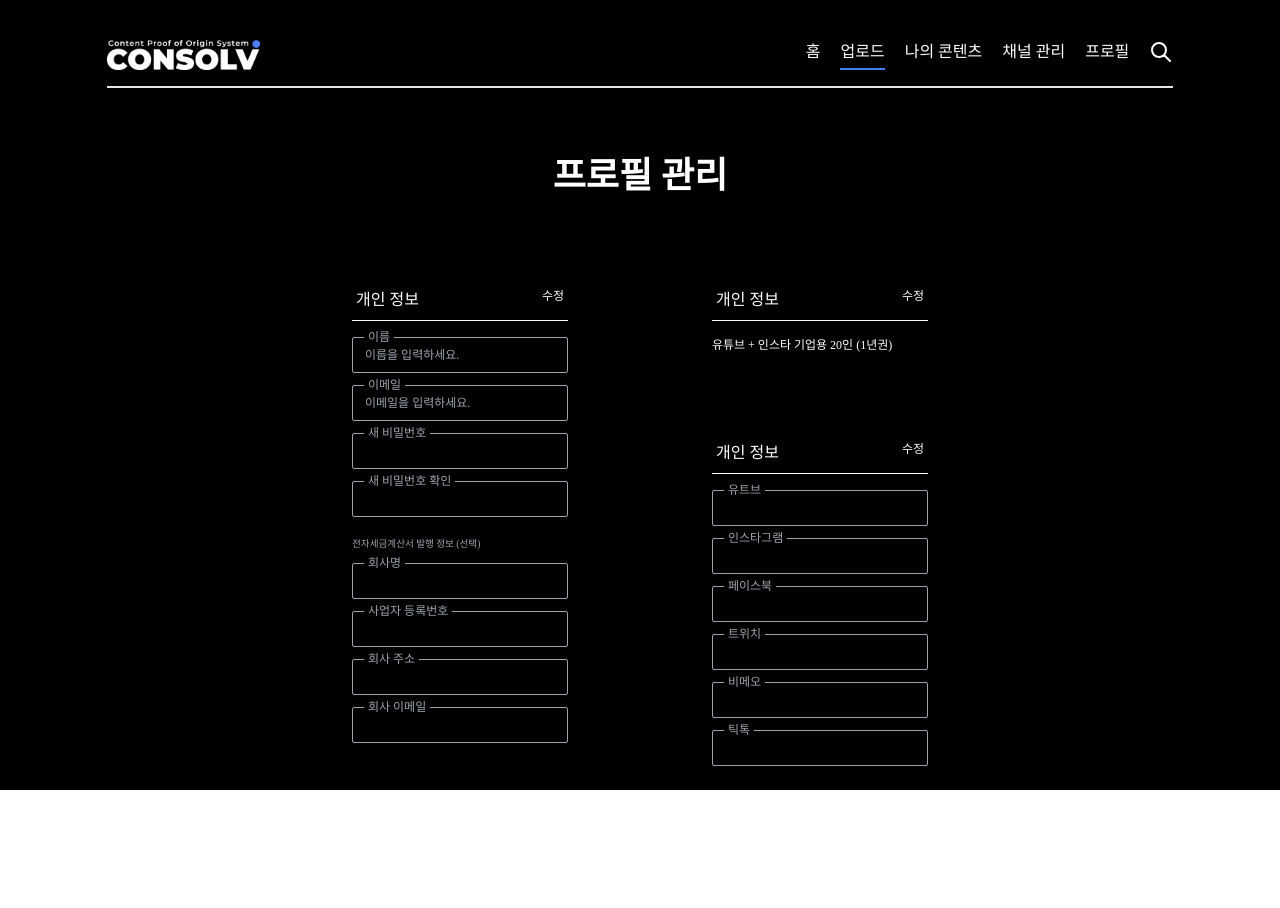
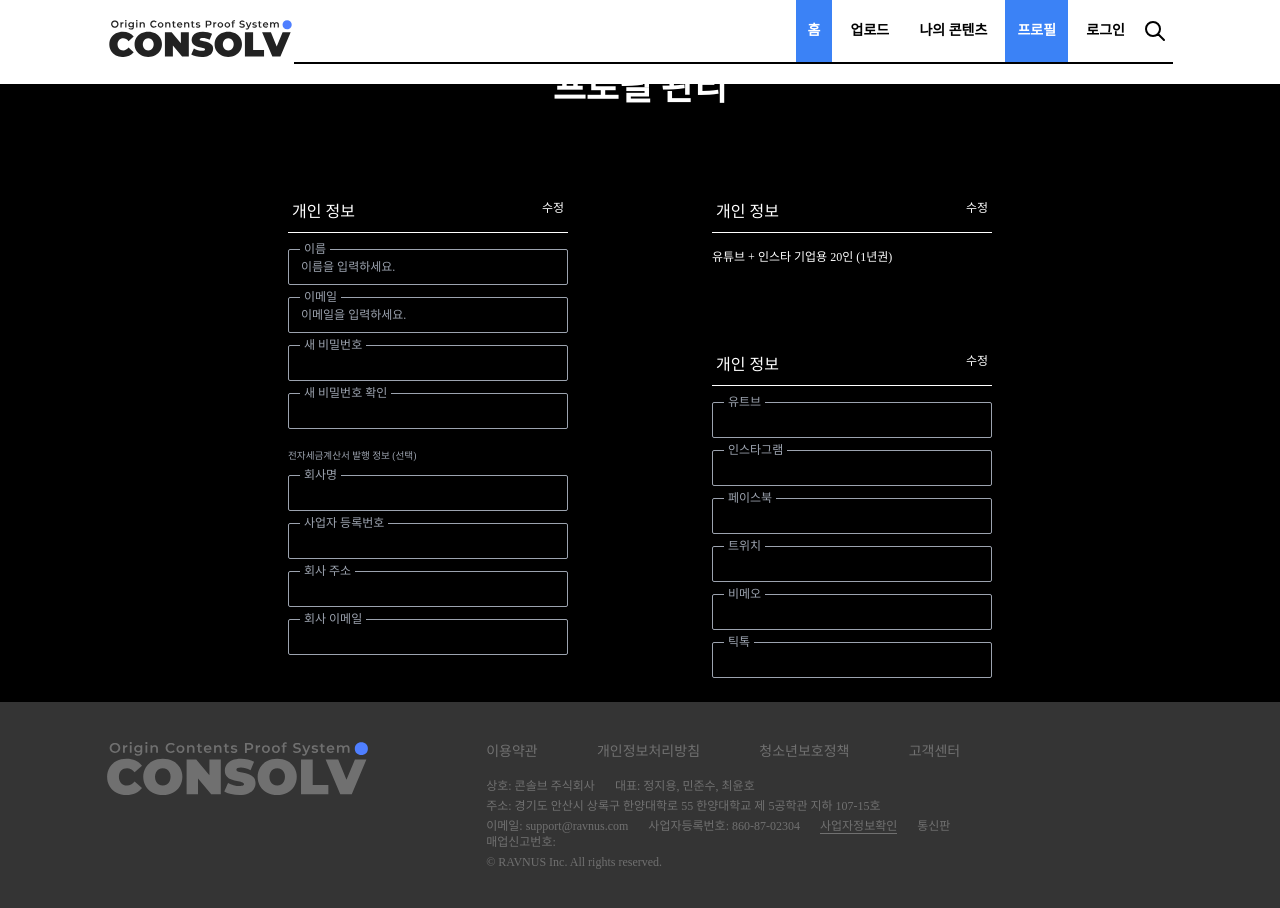
Before and after one commit to Consolv/client, a Next.js app: page /profile in a window 1280 px wide. Before the commit the page ends 800 px from the top, so only its background shows below. Built offline with nearby package versions, Linux system fonts and the light colour scheme; a web font is replaced by a local one.

Commit message:
헤더 및 푸터 생성 및 수정 -> 헤더 fixed 속성 추가

```diff
--- /dev/null
+++ b/components/headers/footer.tsx
@@ -0,0 +1,50 @@
+import React from 'react';
+import Image from 'next/image';
+import Link from 'next/link';
+
+const Footer: React.FC = () => {
+  const onBusinessClick = () => {
+    window.open('http://www.ftc.go.kr/bizCommPop.do?wrkr_no=8608702304', 'bizCommPop', 'width=750, height=700;');
+  };
+  return (
+    <div className="w-full h-52 bg-[#343434]">
+      <div className="w-5/6 m-auto flex flex-row py-10">
+        <div>
+          <Image className="basis-1/3 flex justify-start items-start" src="/logo-footer.svg" width={261} height={53} />
+        </div>
+        <div className="basis-2/3 flex justify-center">
+          <div className="w-2/3 flex flex-col text-[#707070] space-y-4">
+            <div className="w-full justify-between flex flex-row text-sm ">
+              <span className="block">이용약관</span>
+              <span className="block">개인정보처리방침</span>
+              <span className="block">청소년보호정책</span>
+              <span className="block">고객센터</span>
+            </div>
+            <div className="space-y-1">
+              <div className="text-xs space-x-5">
+                <span>상호: 콘솔브 주식회사</span>
+                <span>대표: 정지용, 민준수, 최윤호</span>
+              </div>
+              <div className="text-xs">
+                <span>주소: 경기도 안산시 상록구 한양대학로 55 한양대학교 제 5공학관 지하 107-15호</span>
+              </div>
+              <div className="text-xs space-x-5">
+                <span>이메일: support@ravnus.com</span>
+                <span>사업자등록번호: 860-87-02304</span>
+                <span onClick={onBusinessClick} className="border-b-[1px] border-[#707070]">
+                  사업자정보확인
+                </span>
+                <span>통신판매업신고번호:</span>
+              </div>
+              <div className="text-xs">
+                <span>© RAVNUS Inc. All rights reserved.</span>
+              </div>
+            </div>
+          </div>
+        </div>
+      </div>
+    </div>
+  );
+};
+
+export default Footer;
--- a/components/headers/header.tsx
+++ b/components/headers/header.tsx
@@ -1,30 +1,62 @@
 import React from 'react';
 import Image from 'next/image';
 import Link from 'next/link';
+import { useRouter } from 'next/router';
+
+const routes = [
+  { path: '/', name: '홈' },
+  { path: '/upload', name: '업로드' },
+  { path: '/content', name: '나의 콘텐츠' },
+  { path: '/profile', name: '프로필' },
+  { path: '/login', name: '로그인' },
+];
 
 const Header: React.FC = () => {
+  const router = useRouter();
   return (
-    <div className="flex flex-row justify-between pt-10 pb-4 border-b-2">
-      <Image src="/logo.png" width={153} height={30} />
-      <div className="flex flex-row justify-evenly space-x-5 ">
-        <Link href="/">
-          <a>홈</a>
-        </Link>
-        <Link href="/upload">
-          <a className="border-b-2 border-blue-500">업로드</a>
-        </Link>
-        <Link href="/contents">
-          <a>나의 콘텐츠</a>
-        </Link>
-        <Link href="/channel">
-          <a>채널 관리</a>
-        </Link>
-        <Link href="/profile">
-          <a>프로필</a>
-        </Link>
-        <svg xmlns="http://www.w3.org/2000/svg" className="h-6 w-6" fill="none" viewBox="0 0 24 24" stroke="currentColor" strokeWidth="2">
-          <path strokeLinecap="round" strokeLinejoin="round" d="M21 21l-6-6m2-5a7 7 0 11-14 0 7 7 0 0114 0z" />
-        </svg>
+    <div className="w-full fixed bg-white z-40">
+      <div className="w-5/6 m-auto text-black">
+        <div className="flex flex-row justify-between">
+          <div className="my-5">
+            <Image src="/logo.svg" width={227} height={45} />
+          </div>
+          <div className="mb-5 w-full border-b-2 border-black flex justify-end">
+            <div className="w-96 flex flex-row font-bold justify-evenly text-sm ">
+              {routes.map((route, idx) => {
+                if (router.pathname.includes(route.path)) {
+                  return (
+                    <div key={idx} className="px-3 flex justify-center items-center bg-blue-500 text-white  h-full">
+                      <Link href={route.path}>
+                        <a>{route.name}</a>
+                      </Link>
+                    </div>
+                  );
+                } else {
+                  return (
+                    <div key={idx} className="px-3 flex justify-center items-center">
+                      <Link href={route.path}>
+                        <a>{route.name}</a>
+                      </Link>
+                    </div>
+                  );
+                }
+              })}
+
+              <div className="w-6 flex items-center">
+                <svg
+                  xmlns="http://www.w3.org/2000/svg"
+                  className="h-6 w-6"
+                  fill="none"
+                  viewBox="0 0 24 24"
+                  stroke="currentColor"
+                  strokeWidth="2"
+                >
+                  <path strokeLinecap="round" strokeLinejoin="round" d="M21 21l-6-6m2-5a7 7 0 11-14 0 7 7 0 0114 0z" />
+                </svg>
+              </div>
+            </div>
+          </div>
+        </div>
       </div>
     </div>
   );
--- a/pages/_app.tsx
+++ b/pages/_app.tsx
@@ -2,14 +2,16 @@ import '../styles/globals.css';
 import type { AppProps } from 'next/app';
 import BackgroundLine from '@components/background-line';
 import Header from '@components/headers/header';
+import Footer from '@components/headers/footer';
 
 function MyApp({ Component, pageProps }: AppProps) {
   return (
     <div className="bg-black text-white">
-      <div className="max-w-[1640px] w-5/6 m-auto">
+      <div className="max-w-[1640px]">
         <BackgroundLine />
         <Header />
         <Component {...pageProps} />
+        <Footer />
       </div>
     </div>
   );
```
